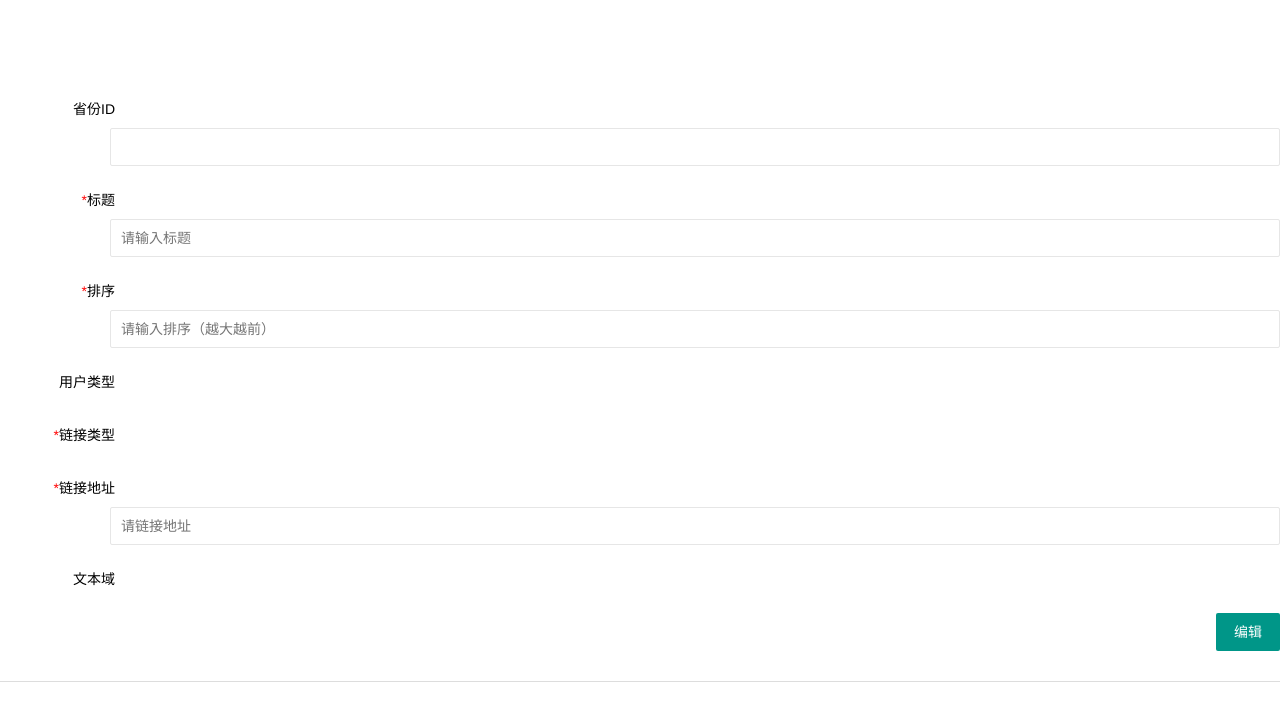
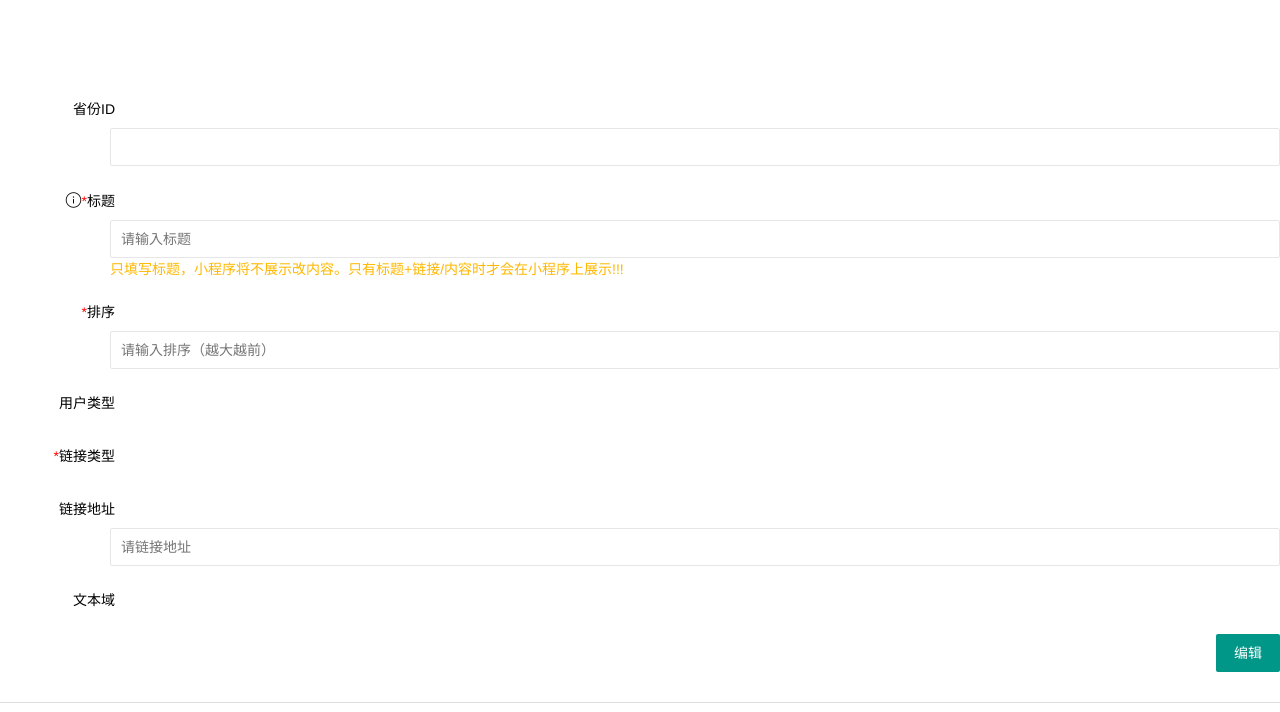
Before and after one commit to ZeroPm/ZeroAdmin, a PHP site: template backend/modules/rbac/views/content/create.php in a window 1280 px wide. Shown: the top 712 px of the page. Run offline with PHP 8.4, Linux system fonts and the light colour scheme; the template is opened without the code that fills it: most values are stand-ins (such as "Sample title", 1, 10 or a date in 2020); data that the repository does not hold is empty; some libraries are stand-ins or nearby versions.

Commit message:
修复模板消息推送模板。内容取消链接必填项

```diff
--- a/api/models/GetProvince.php
+++ b/api/models/GetProvince.php
@@ -151,6 +151,7 @@ class GetProvince extends Model
     // 获取轮播图
     public function getBrand()
     {
+        // limit最多8张
         return Brand::find()->select('title,img_src,sort,link,status')->where('status=1')->limit(8)->orderBy('sort DESC')->all();
     }
 
--- a/backend/modules/rbac/views/content/_form.php
+++ b/backend/modules/rbac/views/content/_form.php
@@ -24,9 +24,10 @@ $this->registerJs($this->render('js/index.js'));
         <input type="text" name="id" readonly=true  class="layui-input layui-disabled layui-hide" value="<?= $model->id; ?>">
       </div>
       <div class="layui-form-item">
-        <label class="layui-form-label"><font color="red">*</font>标题</label>
+        <label class="layui-form-label"><span class="icon-about"><i class="layui-icon layui-icon-tips"></i></span><font color="red">*</font>标题</label>
         <div class="layui-input-block">
           <input type="text" name="title" required  lay-verify="required" placeholder="请输入标题" lay-verType="tips" autocomplete="off" class="layui-input" value="<?= $model->title; ?>">
+          <span style="color:#FFB800;">只填写标题，小程序将不展示改内容。只有标题+链接/内容时才会在小程序上展示!!!</span>
         </div>
       </div>
       <div class="layui-form-item">
@@ -53,9 +54,9 @@ $this->registerJs($this->render('js/index.js'));
         </div>
       </div>
       <div class="layui-form-item">
-        <label class="layui-form-label"><font color="red">*</font>链接地址</label>
+        <label class="layui-form-label">链接地址</label>
         <div class="layui-input-block">
-          <input type="text" name="link" required  lay-verify="required|url" lay-verType="tips" placeholder="请链接地址" autocomplete="off" class="layui-input" value="<?= $model->link; ?>">
+          <input type="text" name="link"   lay-verType="tips" placeholder="请链接地址" autocomplete="off" class="layui-input" value="<?= $model->link; ?>">
         </div>
       </div>
       <div class="layui-form-item layui-form-text">
--- a/backend/modules/rbac/views/content/create.php
+++ b/backend/modules/rbac/views/content/create.php
@@ -2,6 +2,7 @@
 use backend\assets\LayuiAsset;
 
 LayuiAsset::register($this);
+$this->registerJs($this->render('js/create.js'));
 ?>
 <div class="content-create">
     <?= $this->render('_form', [
--- a/backend/modules/rbac/views/content/update.php
+++ b/backend/modules/rbac/views/content/update.php
@@ -1,6 +1,7 @@
 <?php
 use backend\assets\LayuiAsset;
 LayuiAsset::register($this);
+$this->registerJs($this->render('js/create.js'));
 ?>
 <div class="content-update">
     <?= $this->render('_form', [
--- a/common/models/Content.php
+++ b/common/models/Content.php
@@ -54,7 +54,7 @@ class Content extends \yii\db\ActiveRecord
     public function rules()
     {
         return [
-            [['province_id', 'title', 'sort', 'link', 'identity'], 'required'],
+            [['province_id', 'title', 'sort', 'identity'], 'required'],
             [['province_id', 'sort', 'link_type', 'status', 'identity', 'created_at', 'updated_at'], 'integer'],
             [['content', 'link'], 'string'],
             [['title'], 'string', 'max' => 128],
```
Also changed, not shown: api/modules/v1/controllers/TemplateController.php (+12 -4 lines), backend/modules/rbac/views/province/js/view.js (+5 -31 lines).
